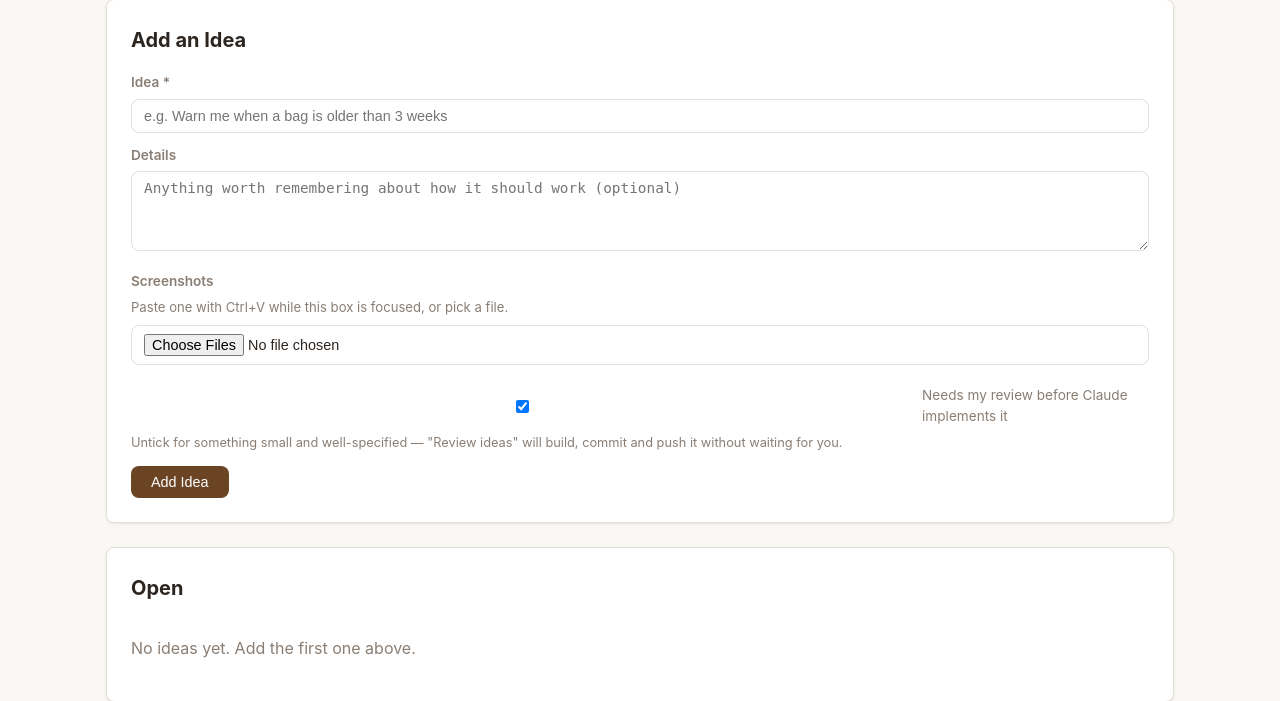
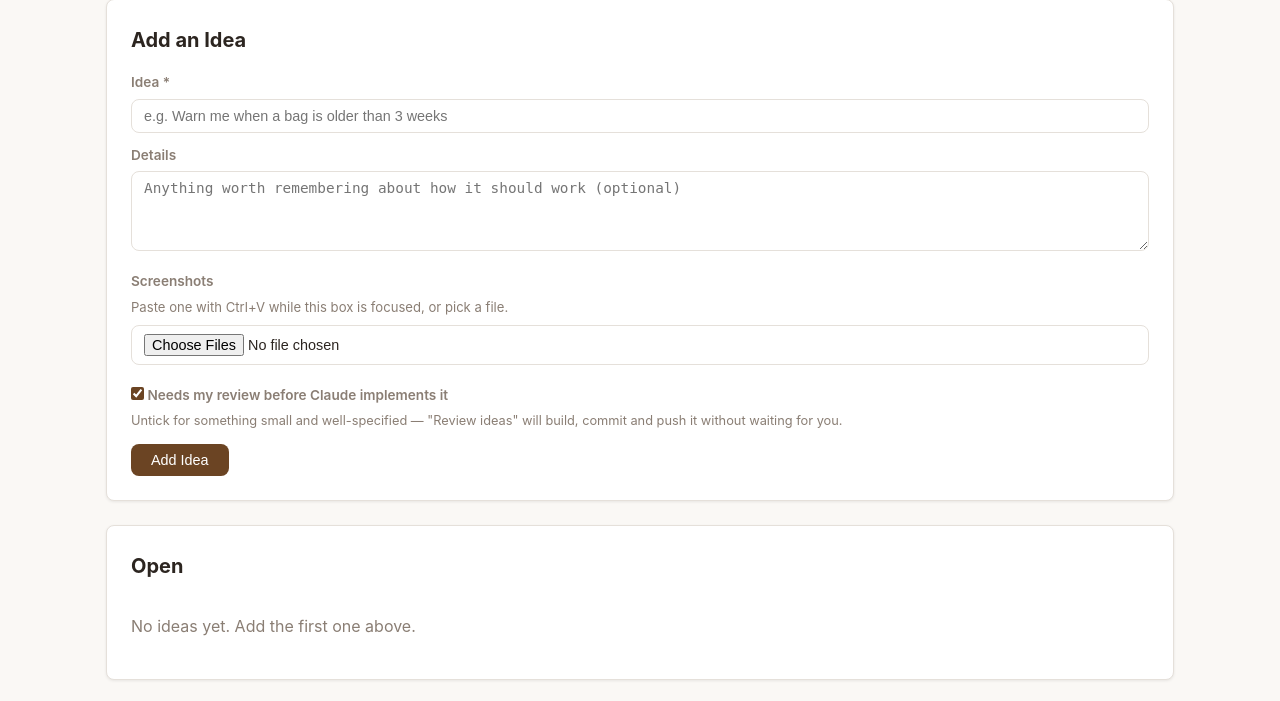
Before and after one commit to dangant/Coffee-Dial, a FastAPI app: page /ideas in a window 1280 px wide. Shown: the part 150-851 px from the top of the page. Run offline with FastAPI, Linux system fonts and the light colour scheme; data that the repository does not hold is empty.

Commit message:
Keep a checkbox next to its own label
The review checkbox sat about 400px from the words describing it, at opposite
ends of the row.

The cause is in the shared form styling, not that one template: .form-group input
sets width 100% and horizontal padding, which is right for a text field and wrong
for a checkbox. Inside a flex label the box stretched and pushed its text to the
far edge. Fixing it there rather than in the template means the next checkbox
added to a form group behaves, instead of reproducing this.

Checkboxes and radios now opt out of that width and padding, and a .check-row
class carries the "control beside its wording" layout, replacing the inline flex
styles in both the add form and the edit row.

Measured headlessly before and after: the gap between the checkbox and its label
is 3.8px in both places.

Co-Authored-By: Claude Opus 5 <noreply@anthropic.com>
Claude-Session: https://claude.ai/code/session_016Uj3rHEyXY7dwZK1KDMFqa

```diff
--- a/app/static/css/style.css
+++ b/app/static/css/style.css
@@ -124,6 +124,23 @@ tr:hover { background: rgba(107, 68, 35, 0.03); }
     color: var(--text);
 }
 .form-group textarea { min-height: 80px; resize: vertical; }
+/* The width/padding above are meant for text fields. Applied to a checkbox they
+   stretch the box and shove its label away from it, so opt those back out. */
+.form-group input[type="checkbox"],
+.form-group input[type="radio"] {
+    width: auto;
+    flex: 0 0 auto;
+    margin: 0;
+    padding: 0;
+    accent-color: var(--primary);
+}
+/* A checkbox sitting next to its own wording, rather than above it like a field label. */
+.check-row {
+    display: flex;
+    align-items: center;
+    gap: 0.5rem;
+    cursor: pointer;
+}
 .form-group input:focus,
 .form-group select:focus,
 .form-group textarea:focus {
--- a/app/templates/ideas.html
+++ b/app/templates/ideas.html
@@ -27,9 +27,9 @@
         <div id="pending-shots" class="shot-strip"></div>
     </div>
     <div class="form-group" style="margin-bottom:0.75rem;">
-        <label style="display:flex; align-items:center; gap:0.5rem; font-weight:normal;">
+        <label class="check-row">
             <input type="checkbox" id="idea-needs-review" checked>
-            Needs my review before Claude implements it
+            <span>Needs my review before Claude implements it</span>
         </label>
         <p style="color:var(--text-muted,#888); font-size:0.8rem; margin:0.2rem 0 0;">
             Untick for something small and well-specified — "Review ideas" will build,
@@ -332,9 +332,9 @@ function startEdit(id) {
                 <textarea id="edit-details-${id}" placeholder="Details (optional)">${esc(idea.details || '')}</textarea>
             </div>
             <div class="form-group" style="margin-bottom:0.5rem;">
-                <label style="display:flex; align-items:center; gap:0.5rem; font-weight:normal;">
+                <label class="check-row">
                     <input type="checkbox" id="edit-review-${id}" ${idea.needs_review === false ? '' : 'checked'}>
-                    Needs my review before Claude implements it
+                    <span>Needs my review before Claude implements it</span>
                 </label>
             </div>
             <div class="form-group" style="margin-bottom:0.5rem;">
```
